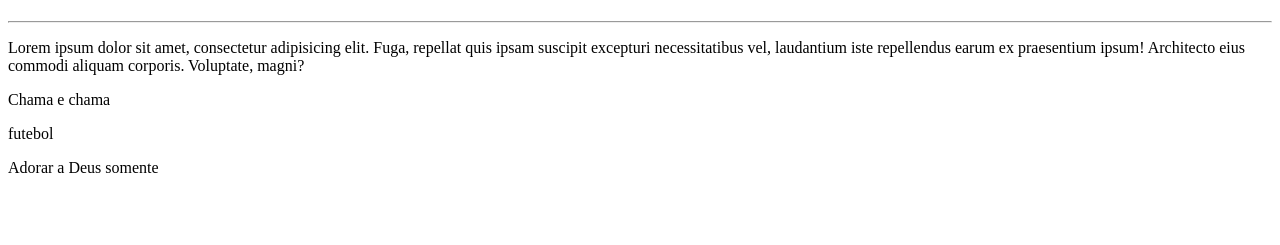
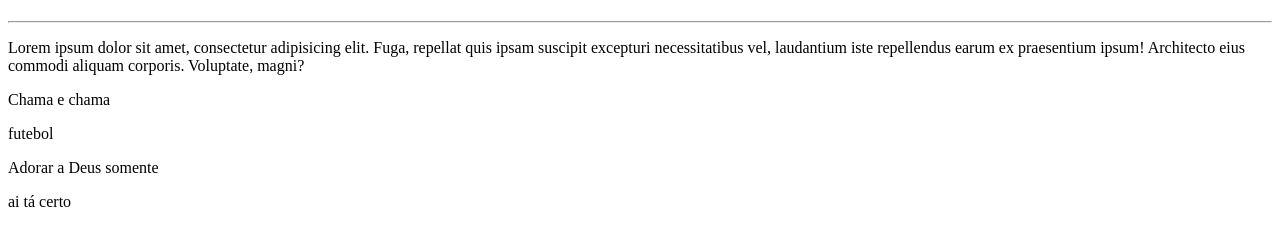
Before and after one commit to lucasvaaa/estudogit, a plain HTML site: page site-exemplo/index.html in a window 1280 px wide. Shown: the part 59-304 px from the top of the page. Drawn offline with Linux system fonts and the light colour scheme.

Commit message:
alteração certo

```diff
--- a/site-exemplo/index.html
+++ b/site-exemplo/index.html
@@ -12,6 +12,7 @@
     <p>Chama e chama</p>
     <p>futebol</p>
     <p>Adorar a Deus somente</p>
+    <p>ai tá certo</p>
 </body>
 </html>
 
```
